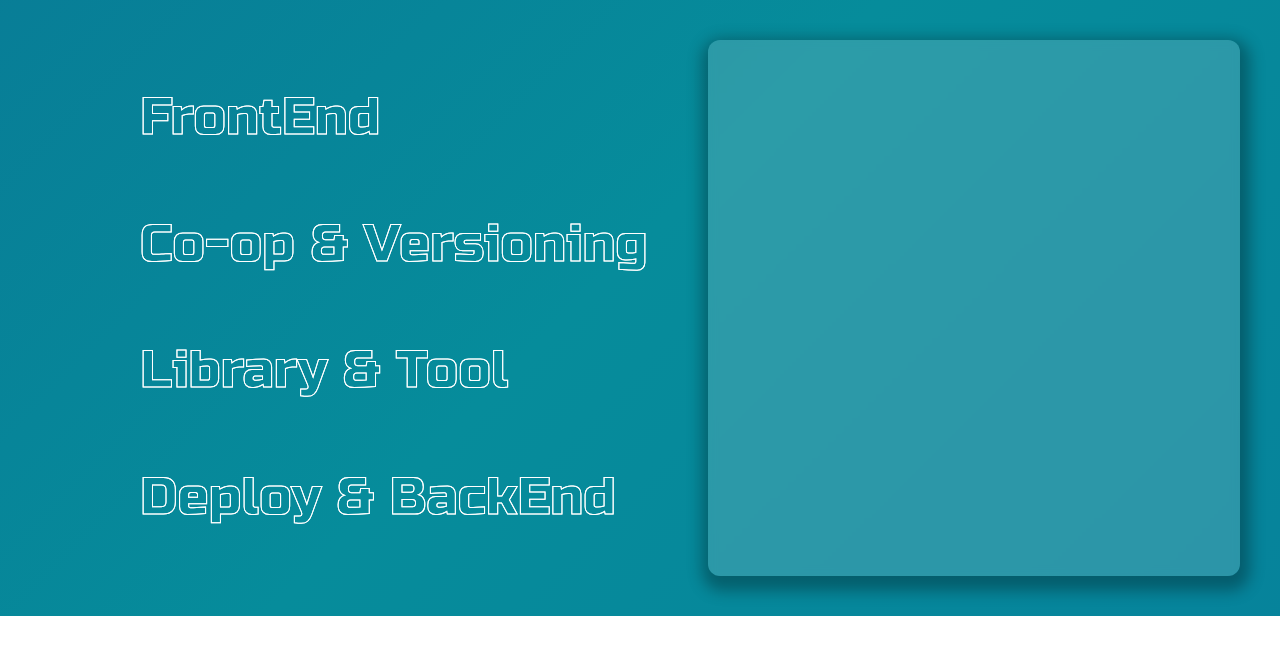
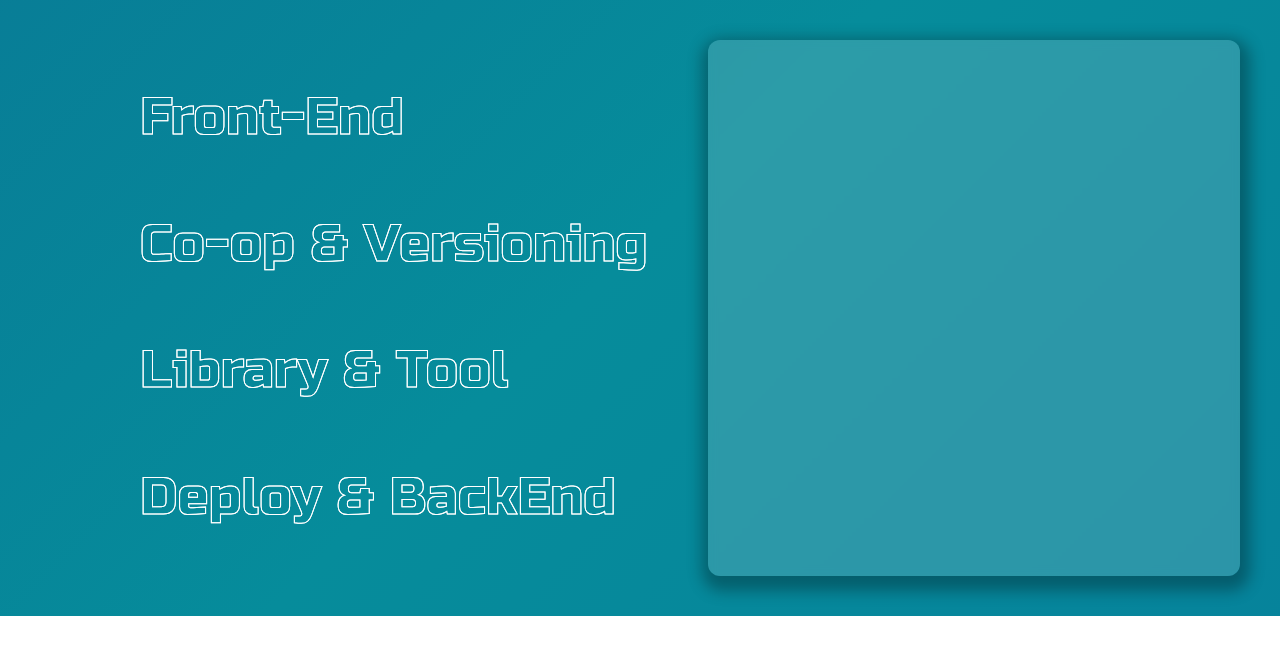
Before and after one commit to goodjam92/my-website, a Next.js app: page /about in a window 1280 px wide. Shown: the top 654 px of the page. Built offline with nearby package versions, Linux system fonts and the light colour scheme.

Commit message:
fix: 오타 수정

```diff
--- a/components/about/Description.tsx
+++ b/components/about/Description.tsx
@@ -25,7 +25,7 @@ export default function Description({ selectedSkill }: DescriptionProps) {
   return (
     <DescriptionWrap>
       <DescriptionContent>
-        {selectedSkill === "FrontEnd" && logoRender(FRONT_END_LOGO)}
+        {selectedSkill === "Front-End" && logoRender(FRONT_END_LOGO)}
         {selectedSkill === "Co-op & Versioning" && logoRender(CO_OP_VERSIONING)}
         {selectedSkill === "Library & Tool" && logoRender(LIBRARY_TOOL)}
         {selectedSkill === "Deploy & BackEnd" && logoRender(DEPLOY_BACKEND)}
--- a/components/about/MySkils.tsx
+++ b/components/about/MySkils.tsx
@@ -2,7 +2,7 @@ import { Dispatch, SetStateAction } from "react";
 import styled from "styled-components";
 
 const MY_SKILL: Array<string> = [
-  `FrontEnd`,
+  `Front-End`,
   "Co-op & Versioning",
   "Library & Tool",
   "Deploy & BackEnd",
--- a/hooks/TextConstant.ts
+++ b/hooks/TextConstant.ts
@@ -54,7 +54,7 @@ export const CAREER_TEXT = {
   COMPANY: "위노아이 (Winoi)",
   PERIOD: " 2022.11 ~ 2023.02 ",
   WORK: [
-    "- React 기반 웹 FRONT END 구현",
+    "- React 기반 웹 Front-End 구현",
     "- 서비스 사용자의 Needs에 맞게 UI 구현 및 비즈니스 로직 구현",
     "- 서버와의 실시간 데이터 연동 기능 구현",
   ],
```
